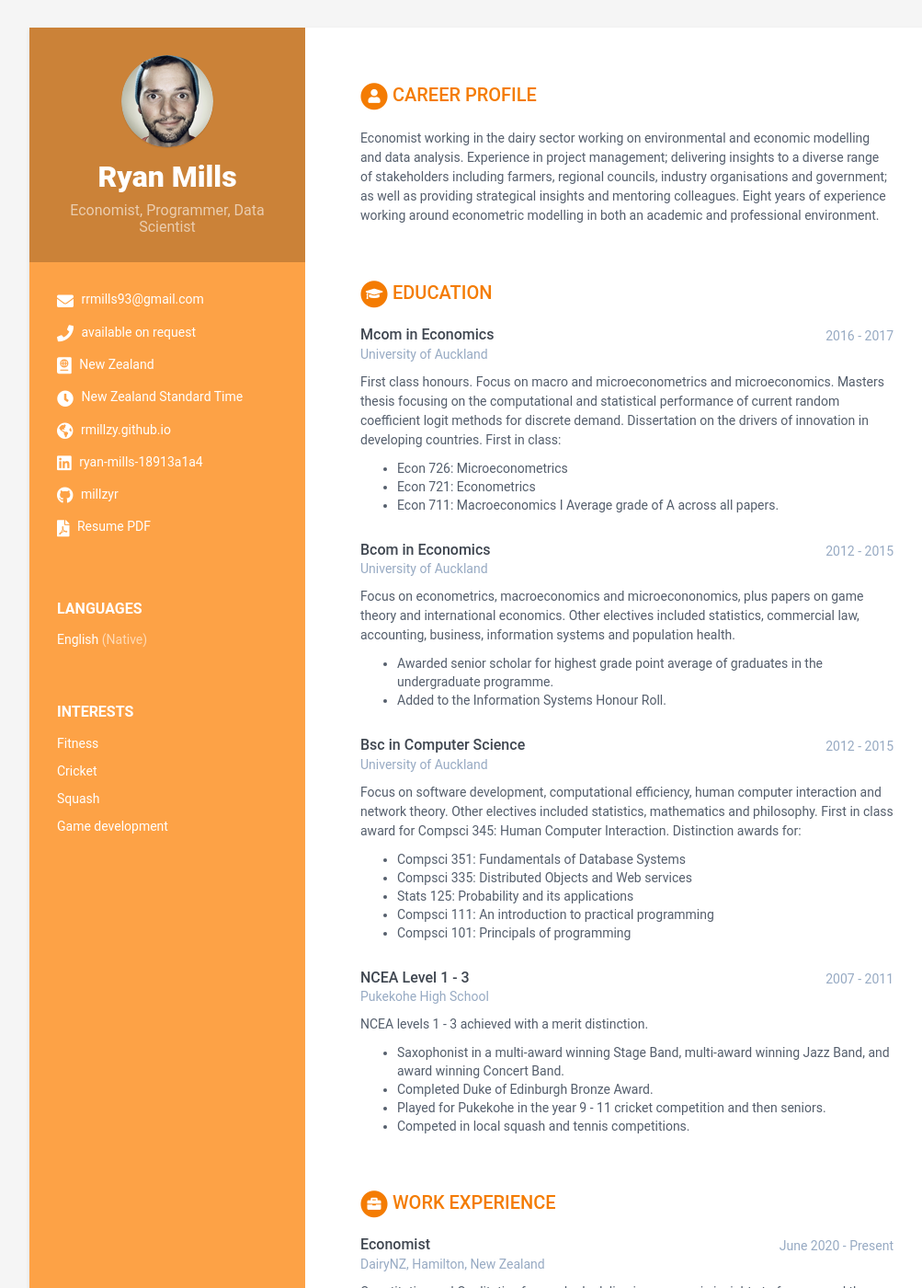
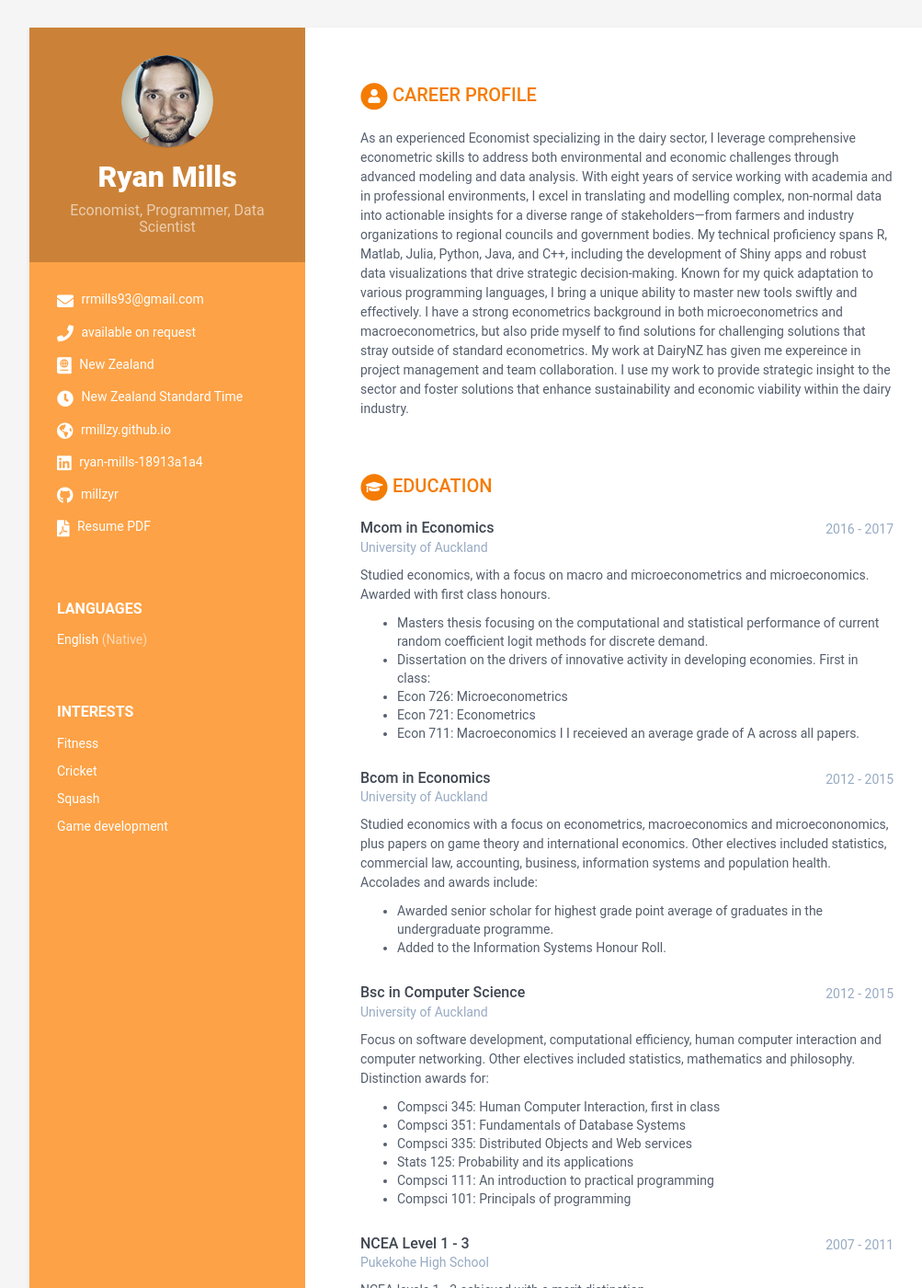
Before and after one commit to rmillzy/rmillzy.github.io, a Jekyll site: the page built from index.html, in a window 1280 px wide and 1400 px high. Shown: the whole window at 92% size, without its empty margins (108-1111 px from the left). Built offline with Jekyll 4.4.1, drawn with Linux system fonts in a browser that asks for light colours.

Commit message:
Update data.yml

```diff
--- a/_data/data.yml
+++ b/_data/data.yml
@@ -46,7 +46,9 @@ sidebar:
 career-profile:
     title: Career Profile
     summary: |
-      Economist working in the dairy sector working on environmental and economic modelling and data analysis. Experience in project management; delivering insights to a diverse range of stakeholders including farmers, regional councils, industry organisations and government; as well as providing strategical insights and mentoring colleagues. Eight years of experience working around econometric modelling in both an academic and professional environment.
+     As an experienced Economist specializing in the dairy sector, I leverage comprehensive econometric skills to address both environmental and economic challenges through advanced modeling and data analysis. With eight years of service working with academia and in professional environments, I excel in translating and modelling complex, non-normal data into actionable insights for a diverse range of stakeholders—from farmers and industry organizations to regional councils and government bodies.
+     My technical proficiency spans R, Matlab, Julia, Python, Java, and C++, including the development of Shiny apps and robust data visualizations that drive strategic decision-making. Known for my quick adaptation to various programming languages, I bring a unique ability to master new tools swiftly and effectively. I have a strong econometrics background in both microeconometrics and macroeconometrics, but also pride myself to find solutions for challenging solutions that stray outside of standard econometrics. My work at DairyNZ has given me expereince in project management and team collaboration.
+     I use my work to provide strategic insight to the sector and foster solutions that enhance sustainability and economic viability within the dairy industry.
 education:
     title: Education
     info:
@@ -54,30 +56,37 @@ education:
         university: University of Auckland
         time: 2016 - 2017
         details: |
-          First class honours. Focus on macro and microeconometrics and microeconomics. Masters thesis focusing on the computational and statistical performance of current random coefficient logit methods for discrete demand. Dissertation on the drivers of innovation in developing countries.
+          Studied economics, with a focus on macro and microeconometrics and microeconomics. Awarded with first class honours.
+            - Masters thesis focusing on the computational and statistical performance of current random coefficient logit methods for discrete demand.
+            - Dissertation on the drivers of innovative activity in developing economies.
           First in class:
             - Econ 726: Microeconometrics
             - Econ 721: Econometrics
             - Econ 711: Macroeconomics I
-          Average grade of A across all papers.
+          I receieved an average grade of A across all papers.
+
       - degree: Bcom in Economics
         university: University of Auckland
         time: 2012 - 2015
         details: |
-          Focus on econometrics, macroeconomics and microecononomics, plus papers on game theory and international economics. Other electives included statistics, commercial law, accounting, business, information systems and population health.
+          Studied economics with a focus on econometrics, macroeconomics and microecononomics, plus papers on game theory and international economics. Other electives included statistics, commercial law, accounting, business, information systems and population health.
+          Accolades and awards include:
             - Awarded senior scholar for highest grade point average of graduates in the undergraduate programme.
             - Added to the Information Systems Honour Roll.
+
       - degree: Bsc in Computer Science
         university: University of Auckland
         time: 2012 - 2015
         details: |
-          Focus on software development, computational efficiency, human computer interaction and network theory. Other electives included statistics, mathematics and philosophy. First in class award for Compsci 345: Human Computer Interaction.
+          Focus on software development, computational efficiency, human computer interaction and computer networking. Other electives included statistics, mathematics and philosophy.
           Distinction awards for:
+            - Compsci 345: Human Computer Interaction, first in class
             - Compsci 351: Fundamentals of Database Systems
             - Compsci 335: Distributed Objects and Web services
             - Stats 125: Probability and its applications
             - Compsci 111: An introduction to practical programming
             - Compsci 101: Principals of programming
+
       - degree: NCEA Level 1 - 3
         university: Pukekohe High School
         time: 2007 - 2011
```
